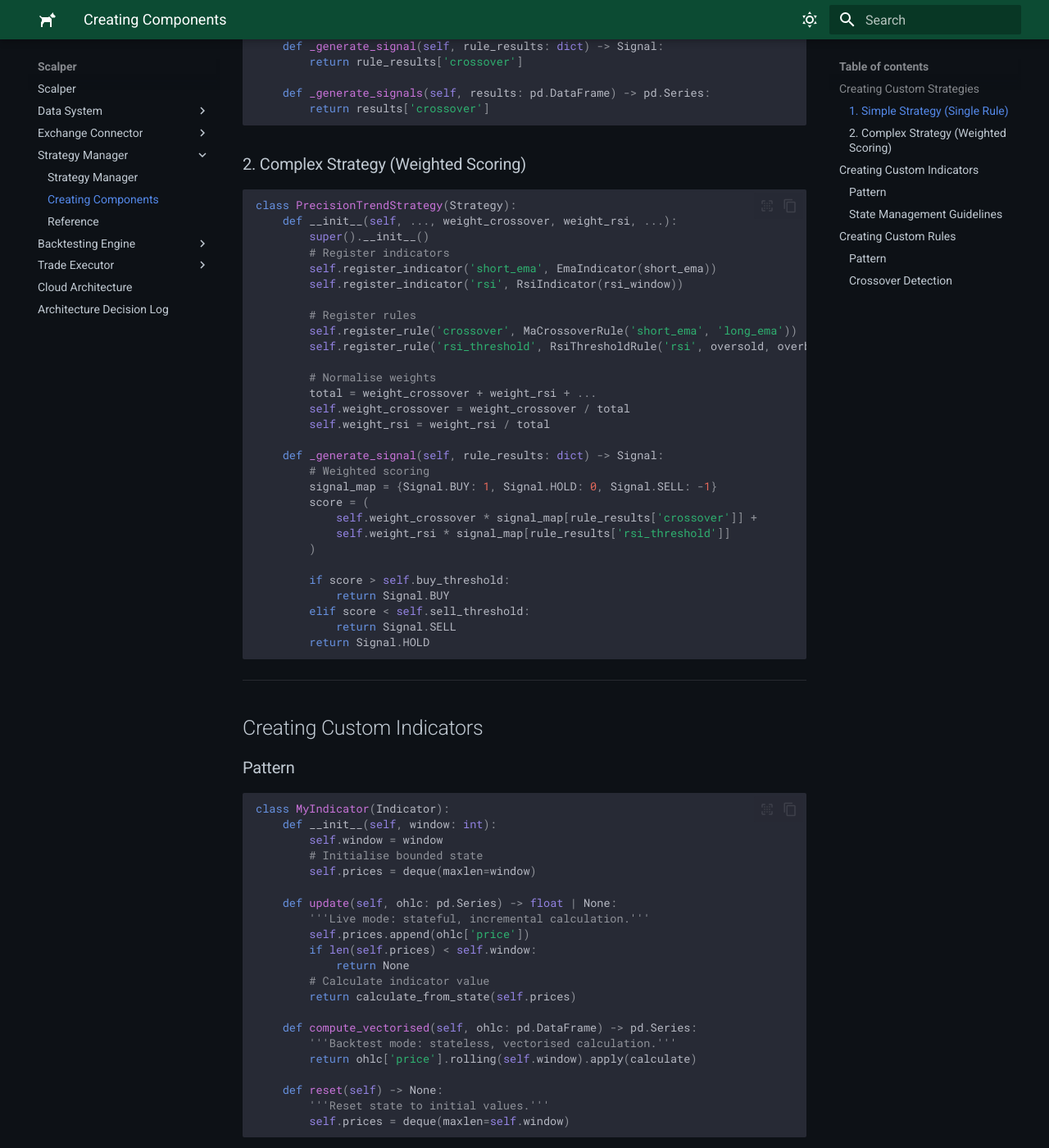
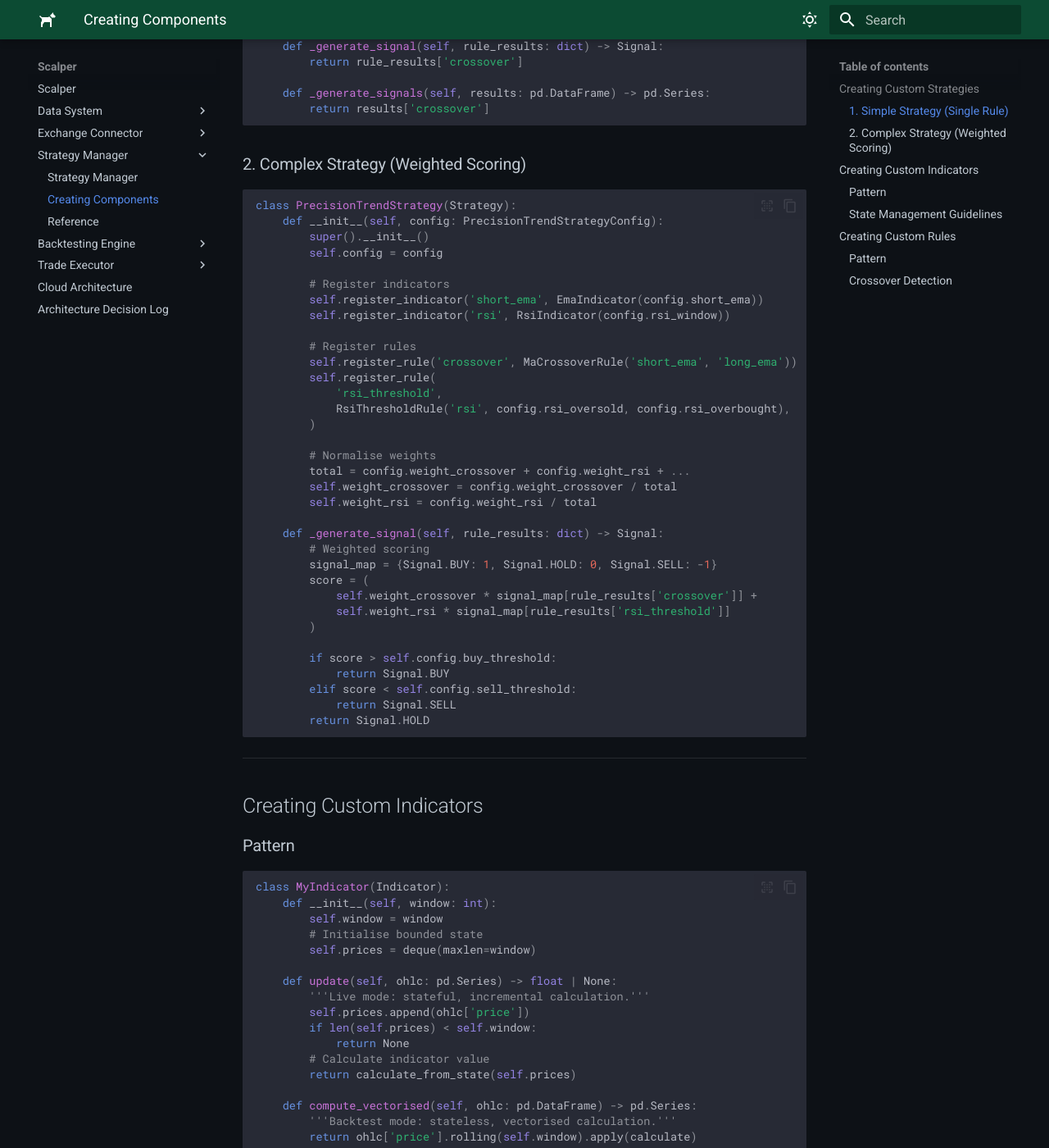
Before and after one commit to Phil-Lord/crypto-scalper, an MkDocs documentation site: the page built from docs/strategy-manager/creating-components.md, in a window 1280 px wide and 1400 px high, scrolled down 627 px. Shown: the whole window at 82% size. Built offline with MkDocs 1.6.1 and Material for MkDocs 9.7.7, drawn with Linux system fonts in a browser that asks for light colours.

Commit message:
DOC: Fill remaining strategy factory and config gaps in SM docs

````diff
--- a/docs/strategy-manager/creating-components.md
+++ b/docs/strategy-manager/creating-components.md
@@ -36,20 +36,25 @@ class SmaStrategy(Strategy):
 
 ```python
 class PrecisionTrendStrategy(Strategy):
-    def __init__(self, ..., weight_crossover, weight_rsi, ...):
+    def __init__(self, config: PrecisionTrendStrategyConfig):
         super().__init__()
+        self.config = config
+
         # Register indicators
-        self.register_indicator('short_ema', EmaIndicator(short_ema))
-        self.register_indicator('rsi', RsiIndicator(rsi_window))
+        self.register_indicator('short_ema', EmaIndicator(config.short_ema))
+        self.register_indicator('rsi', RsiIndicator(config.rsi_window))
 
         # Register rules
         self.register_rule('crossover', MaCrossoverRule('short_ema', 'long_ema'))
-        self.register_rule('rsi_threshold', RsiThresholdRule('rsi', oversold, overbought))
+        self.register_rule(
+            'rsi_threshold',
+            RsiThresholdRule('rsi', config.rsi_oversold, config.rsi_overbought),
+        )
 
         # Normalise weights
-        total = weight_crossover + weight_rsi + ...
-        self.weight_crossover = weight_crossover / total
-        self.weight_rsi = weight_rsi / total
+        total = config.weight_crossover + config.weight_rsi + ...
+        self.weight_crossover = config.weight_crossover / total
+        self.weight_rsi = config.weight_rsi / total
 
     def _generate_signal(self, rule_results: dict) -> Signal:
         # Weighted scoring
@@ -59,9 +64,9 @@ class PrecisionTrendStrategy(Strategy):
             self.weight_rsi * signal_map[rule_results['rsi_threshold']]
         )
 
-        if score > self.buy_threshold:
+        if score > self.config.buy_threshold:
             return Signal.BUY
-        elif score < self.sell_threshold:
+        elif score < self.config.sell_threshold:
             return Signal.SELL
         return Signal.HOLD
 ```
````
Also changed, not shown: docs/strategy-manager/reference.md (+4 -6 lines).
